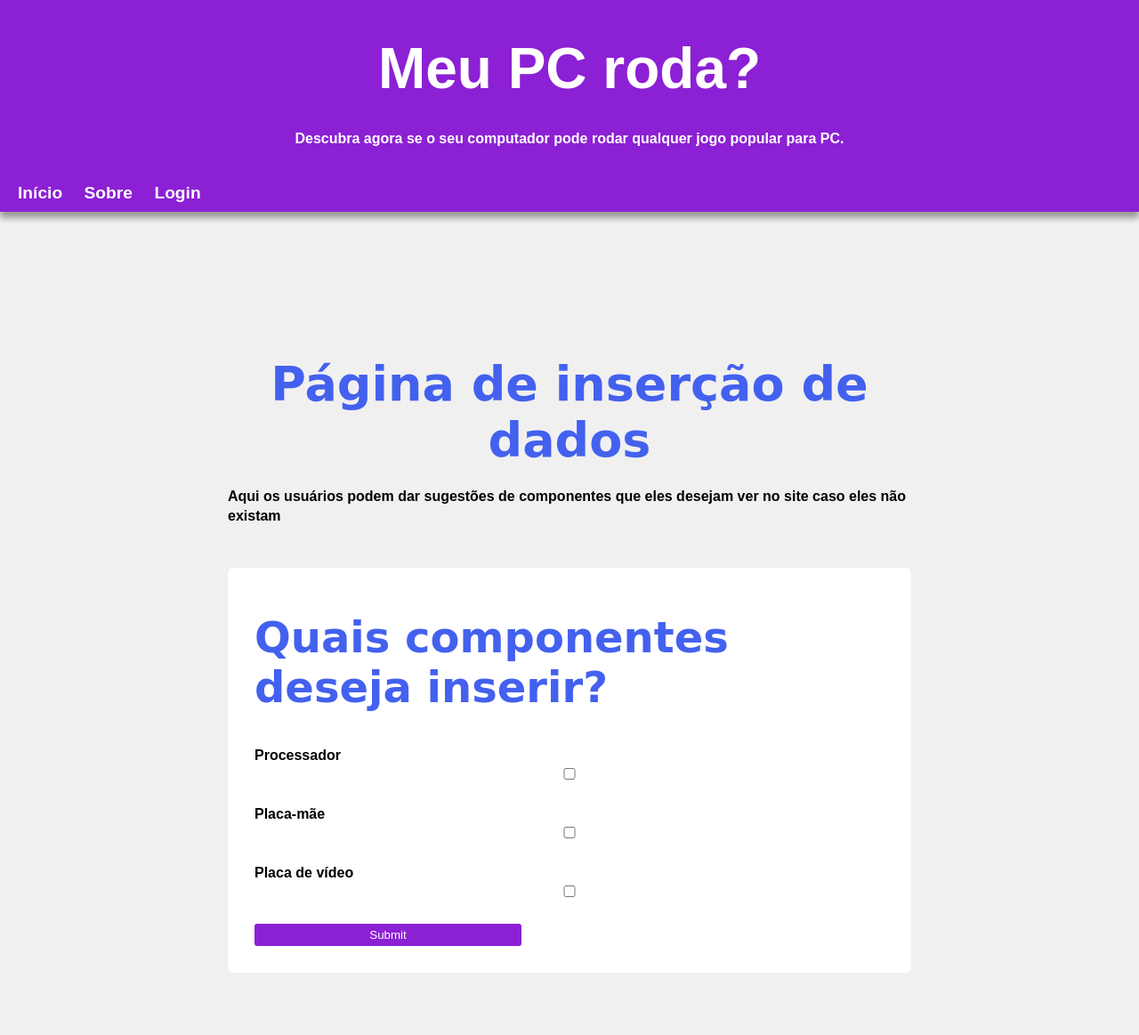
After one commit to Uniao-Caixa-Baixa/ProjetoUCB, a web app: file updates/insercaoComp.html in a window 1280 px wide. The commit adds this page. Shown: the whole page at 89% size. Run offline with its HTML, style and script files only (its server is not run), Linux system fonts and the light colour scheme; some web fonts are replaced.

Commit message:
criação da página de inserção de dados
Aqui eu criei a página HTML e o script em outro arquivo. Criei a lista "arrayComps" para armazenar os componentes no sessionStorage e é isso fml

```diff
--- a/JS/home.js
+++ b/JS/home.js
@@ -1,4 +1,5 @@
 if(sessionStorage.length == 0){
     sessionStorage.arrayUser = '[{"nome":"Carlos","email":"carlos@gmail.com","senha":"456","usuario":"ADMINISTRADOR"}]'
     sessionStorage.arrayGames = '[{"nome":"Brawlhalla","estilo":"Luta","preco":"0.00"}, {"nome":"Minecraft (Java)","estilo":"Sobrevivencia","preco":"129.00"}, {"nome":"Valorant","estilo":"FPS","preco":"0.00"}, {"nome":"LOL","estilo":"Moba","preco":"0.00"}, {"nome":"CS:GO","estilo":"FPS","preco":"0.00"}, {"nome":"GTA V","estilo":"Ação/Aventura","preco":"32.89"}]'
+    sessionStorage.arrayComps = '[]'
 };
--- /dev/null
+++ b/JS/insercao.js
@@ -0,0 +1,71 @@
+
+let checkForm = document.getElementById('checkForm')
+
+let formComp = document.getElementById('formComp')
+let divProc = document.getElementById('divProc')
+let divPlacaM = document.getElementById('divPlacaMae')
+let divPlacaVideo = document.getElementById('divPlacaVideo')
+
+
+let arrayComps = JSON.parse(sessionStorage.arrayComps)
+
+checkForm.addEventListener('submit', function(e){
+    e.preventDefault()
+
+    checkForm.style.display = 'none'
+
+    formComp.style.display = 'flex'
+
+    let checkProc = document.getElementById('checkProc')
+    let checkPlacaMae = document.getElementById('checkPlacaMae')
+    let checkPlacaVideo = document.getElementById('checkPlacaVideo')
+
+
+    if (checkProc.checked){
+        divProc.style.display = 'flex'
+        if(checkProc.checked && checkPlacaMae.checked){
+            divProc.style.display = 'flex'
+            divPlacaM.style.display = 'flex'
+            if(checkProc.checked && checkPlacaMae.checked && checkPlacaVideo.checked){
+                divProc.style.display = 'flex'
+                divPlacaM.style.display = 'flex'
+                divPlacaVideo.style.display = 'flex'
+            }
+        }
+    }else if(checkPlacaMae.checked){
+        divPlacaM.style.display = 'flex'
+        if(checkPlacaMae.checked && checkPlacaVideo.checked){
+            divPlacaM.style.display = 'flex'
+            divPlacaVideo.style.display = 'flex'
+        }
+    }else if(checkPlacaVideo.checked){
+        divPlacaVideo.style.display = 'flex'
+    }if(checkProc.checked && checkPlacaVideo.checked){
+        divProc.style.display = 'flex'
+        divPlacaVideo.style.display = 'flex'
+    }
+
+})
+
+formComp.addEventListener('submit', function(e){
+    e.preventDefault()
+
+    let processador = formComp.elements.proc.value
+    let placaMae = formComp.elements.placaMae.value
+    let placaVideo = formComp.elements.placaVideo.value
+
+
+    arrayComps.push({
+        "processador": processador,
+        "placa-mãe": placaMae,
+        "placa de vídeo": placaVideo
+    })
+
+    sessionStorage.arrayComps = JSON.stringify(arrayComps)
+
+    formComp.elements.proc.value = ''
+    formComp.elements.placaMae.value = ''
+    formComp.elements.placaVideo.value = ''
+
+    window.alert('Os componentes foram enviados para revisão!')
+})
--- a/JS/login.js
+++ b/JS/login.js
@@ -1,6 +1,6 @@
 let formulario = document.querySelector('form');
 const converteArrayUser = JSON.parse(sessionStorage.arrayUser);
-
+const linkComp = document.getElementById('linkComp')
 
 formulario.addEventListener('submit', function(e){
     e.preventDefault();
@@ -20,7 +20,9 @@ formulario.addEventListener('submit', function(e){
         }else{
             mensagem = 'O usuário não existe!'
         }
+        linkComp.style.display = 'flex'
         verificaLogin++;
+
     }
     window.alert(mensagem)
 
--- a/css/style.css
+++ b/css/style.css
@@ -74,6 +74,13 @@ main{
     margin: auto 80px auto 80px;
 }
 
+#mainComp{
+    display: flex;
+    flex-direction: column;
+    padding: 30px;
+    color: white;
+}
+
 h1{
     color: var(--cor-secundaria);
     font-size: 54px;
@@ -111,6 +118,12 @@ section{
     max-width: 60vw;
 }
 
+#componentes{
+    margin-bottom: 40px;
+    margin-top: 30px;
+}
+
+
 form{
     display: flex;
     flex-direction: column;
@@ -134,6 +147,18 @@ input:not([type="submit"]):focus{
     color:black
 
 }
+
+.inserc{
+    border: none;
+    border-radius: 3px;
+    background-color: var(--cor-primaria);
+    color: white;
+    padding: 5px;
+    width: 300px;
+    margin-top: 20px;
+}
+
+
 
 select{
     background-color: var(--bg-color-secundaria);
--- a/pages/login.html
+++ b/pages/login.html
@@ -27,6 +27,7 @@
                     <input name="senha" type="password" required>
                     <a href="alterarSenha.html">Esqueci minha senha</a>
                     <input class="p-button" type="submit">
+                    <a id="linkComp" href="../updates/insercaoComp.html">Deseja ver algum componente no nosso site? Clique aqui!!!</a>
                 </form>
             </section>
     </main>
--- /dev/null
+++ b/updates/insercaoComp.html
@@ -0,0 +1,64 @@
+<!DOCTYPE html>
+<html lang="pt-br">
+<head>
+    <meta charset="UTF-8">
+    <meta http-equiv="X-UA-Compatible" content="IE=edge">
+    <meta name="viewport" content="width=device-width, initial-scale=1.0">
+    <title>Página de Inserção</title>
+    <link rel="stylesheet" href="../css/style.css">
+    <link rel="shortcut icon" href="../favicon.ico" type="image/x-icon">
+    <script src="../JS/insercao.js" defer></script>
+</head>
+<body>
+    <header>
+        <h1>Meu PC roda?</h1>
+        <p><strong>Descubra agora se o seu computador pode rodar qualquer jogo popular para PC.</strong></p>
+    </header>
+    <object data="../pages/partials/navbar.html"></object>
+        <main id="mainComp">
+            <section>
+                <h1>Página de inserção de dados</h1>
+                <p><b>Aqui os usuários podem dar sugestões de componentes que eles desejam ver no site caso eles não existam</b></p>
+            </section>
+            <br>
+            <section id="componentes">
+                <form action="" class="login" id="checkForm">
+                    <h3>Quais componentes deseja inserir?</h3>
+                        <label for="checkProc">Processador</label>
+                        <input type="checkbox" id="checkProc" value="divProc">
+
+                        <label for="">Placa-mãe</label>
+                        <input type="checkbox" id="checkPlacaMae">
+
+                        <label for="">Placa de vídeo</label>
+                        <input type="checkbox" id="checkPlacaVideo">
+
+                        <input type="submit" class="inserc"></input>
+                </form>
+            </section>
+            <section>
+               <form action="" class="login" id="formComp">
+                <h3>Digite os componentes selecionados aqui:</h3>
+
+                <div id="divProc">
+                    <label for="">Processador:</label>
+                    <input id="" type="text" name="proc">
+                </div>
+
+                <div id="divPlacaMae">
+                    <label for="">Placa-mãe:</label>
+                    <input type="text" name="placaMae">
+                </div>
+
+                <div id="divPlacaVideo">
+                    <label for="">Placa de vídeo:</label>
+                    <input type="text" name="placaVideo">
+                </div>
+
+                <input type="submit" class="p-button" value="Enviar para os ADMs">
+               </form>
+
+            </section>
+        </main>
+</body>
+</html>
```
Also changed, not shown: other parts of css/style.css (+35 -0 lines).
